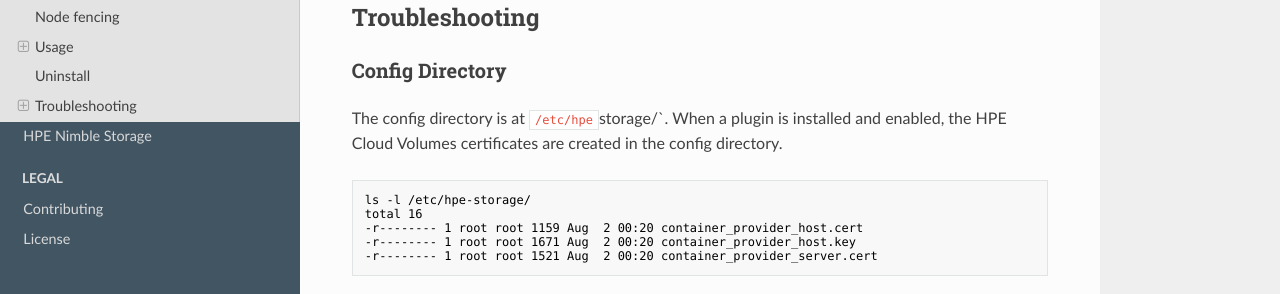
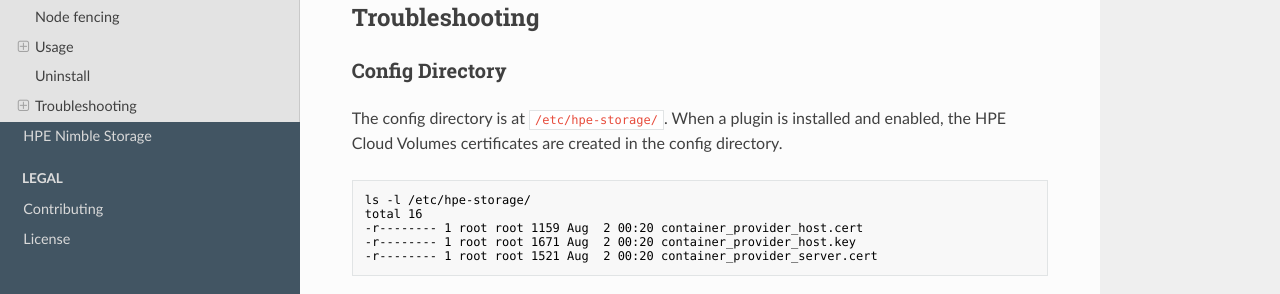
Before and after one commit to hpe-storage/scod, an MkDocs documentation site: the page built from docs/docker_volume_plugins/hpe_cloud_volumes.md, in a window 1280 px wide and 900 px high, scrolled down 8450 px. Shown: the part 271-565 px from the top of the window. Built offline with MkDocs 1.6.1, drawn with Linux system fonts in a browser that asks for light colours; nearby versions of some CDN libraries; some of the changed text lies outside the part shown.

````diff
--- a/docs/docker_volume_plugins/hpe_cloud_volumes.md
+++ b/docs/docker_volume_plugins/hpe_cloud_volumes.md
@@ -260,7 +260,7 @@ The Docker Volume plugin leverages the existing Docker CLI and APIs, therefor al
 
 **Note**: The plugin applies a set of default volume create options. Unless you override the default options using the volume option flags, the defaults are applied when you create volumes. For example, the default volume size is 10GiB.
 
-Config file `volume-driver.json`, which is stored at `/etc/hpe-storage/volume-driver.json:`
+Config file `volume-driver.json`, which is stored at `/etc/hpe-storage/volume-driver.json`:
 
 ```json
 {
@@ -352,7 +352,7 @@ docker plugin rm cvblock
 
 ### Config Directory
 
-The config directory is at `/etc/hpe`storage/`. When a plugin is installed and enabled, the HPE Cloud Volumes certificates are created in the config directory.
+The config directory is at `/etc/hpe-storage/`. When a plugin is installed and enabled, the HPE Cloud Volumes certificates are created in the config directory.
 
 ```shell
 ls -l /etc/hpe-storage/
--- a/docs/docker_volume_plugins/hpe_nimble_storage.md
+++ b/docs/docker_volume_plugins/hpe_nimble_storage.md
@@ -502,7 +502,7 @@ docker plugin rm nimble
 
 ### Config Directory
 
-The config directory is at `/etc/hpe`storage/`. When a plugin is installed and enabled, the Nimble Group certificates are created in the config directory.
+The config directory is at `/etc/hpe-storage/`. When a plugin is installed and enabled, the Nimble Group certificates are created in the config directory.
 
 ```shell
 ls -l /etc/hpe-storage/
````
